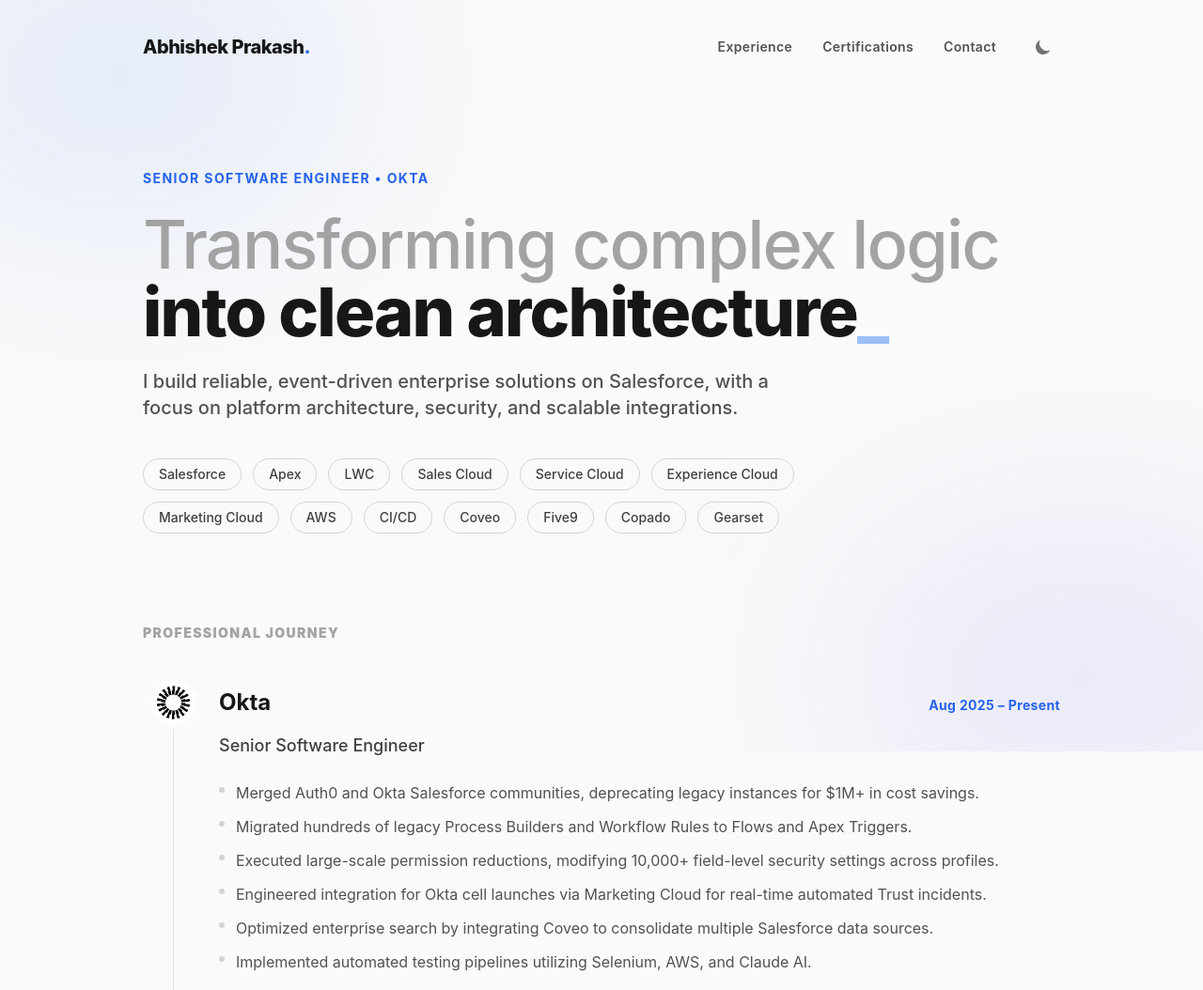
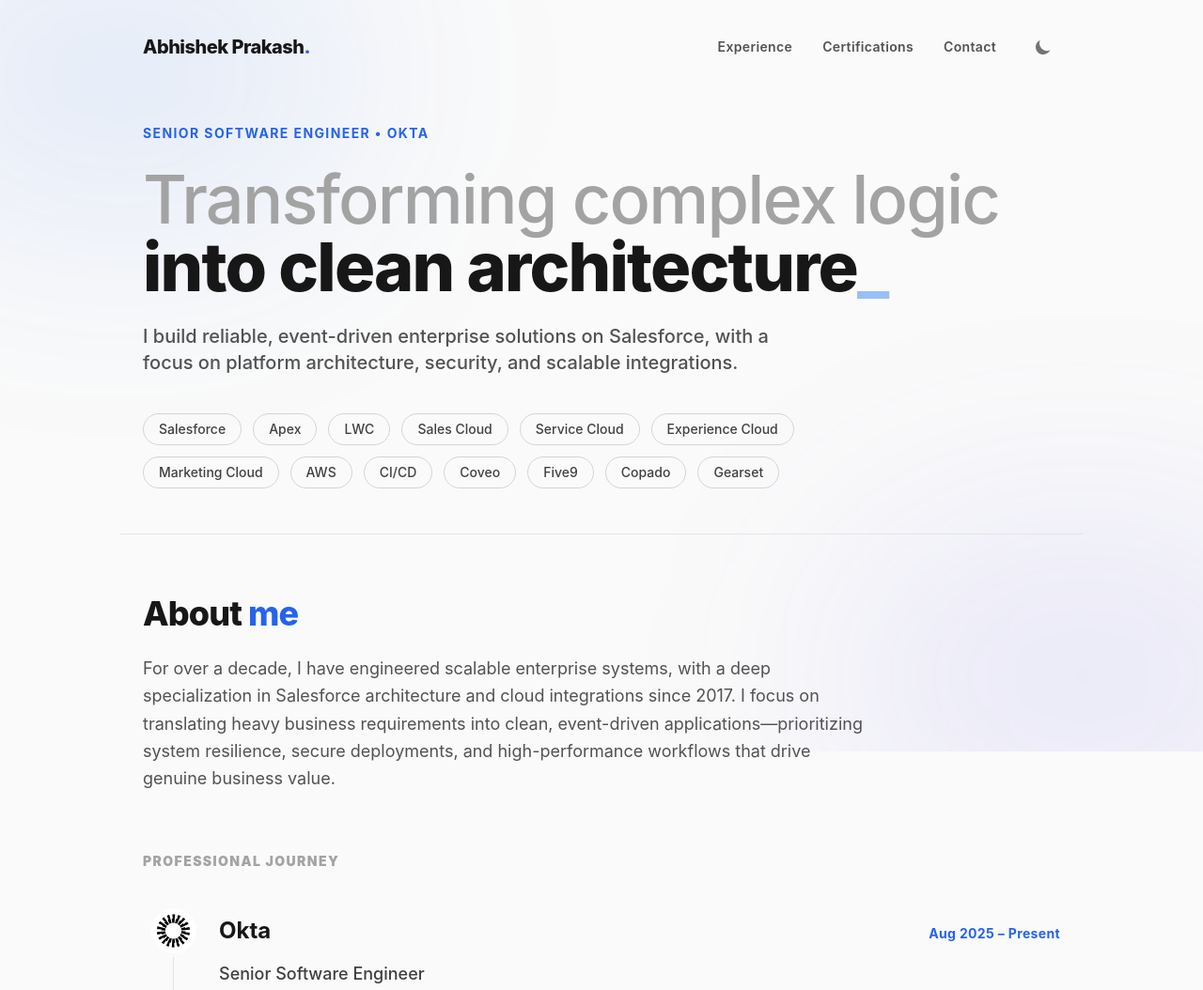
Before and after one commit to abskpr/portfolio, a plain HTML site: page index.html in a window 1280 px wide. Shown: the top 1054 px of the page at 94% size. Drawn offline with nearby package versions, Linux system fonts and the light colour scheme.

Commit message:
add about me section

```diff
--- a/index.html
+++ b/index.html
@@ -77,7 +77,7 @@
     </nav>
 
     <!-- Hero Section -->
-    <section class="max-w-5xl mx-auto px-6 pt-20 pb-0">
+    <section class="max-w-5xl mx-auto px-6 pt-8 pb-0">
 
         <!-- Pre-header -->
         <p class="text-sm font-bold tracking-widest uppercase text-blue-600 dark:text-blue-400 mb-6">
@@ -110,6 +110,19 @@
             <span class="px-4 py-1.5 rounded-full border border-neutral-300 dark:border-neutral-800 text-sm font-medium text-neutral-700 dark:text-neutral-300 hover:border-blue-500 dark:hover:border-blue-500 hover:text-blue-600 dark:hover:text-blue-400 transition-colors cursor-default">Five9</span>
             <span class="px-4 py-1.5 rounded-full border border-neutral-300 dark:border-neutral-800 text-sm font-medium text-neutral-700 dark:text-neutral-300 hover:border-blue-500 dark:hover:border-blue-500 hover:text-blue-600 dark:hover:text-blue-400 transition-colors cursor-default">Copado</span>
             <span class="px-4 py-1.5 rounded-full border border-neutral-300 dark:border-neutral-800 text-sm font-medium text-neutral-700 dark:text-neutral-300 hover:border-blue-500 dark:hover:border-blue-500 hover:text-blue-600 dark:hover:text-blue-400 transition-colors cursor-default">Gearset</span>
+        </div>
+    </section>
+
+   <!-- About Section -->
+    <section id="about" class="max-w-5xl mx-auto px-6 pt-16 pb-4 border-t border-neutral-200 dark:border-neutral-900">
+        <h2 class="text-3xl md:text-4xl font-extrabold text-neutral-900 dark:text-white mb-6 tracking-tight">
+            About <span class="text-blue-600 dark:text-blue-500">me</span>
+        </h2>
+
+        <div class="max-w-3xl">
+            <p class="text-lg text-neutral-600 dark:text-neutral-400 leading-relaxed font-normal">
+                For over a decade, I have engineered scalable enterprise systems, with a deep specialization in Salesforce architecture and cloud integrations since 2017. I focus on translating heavy business requirements into clean, event-driven applications—prioritizing system resilience, secure deployments, and high-performance workflows that drive genuine business value.
+            </p>
         </div>
     </section>
 
```
